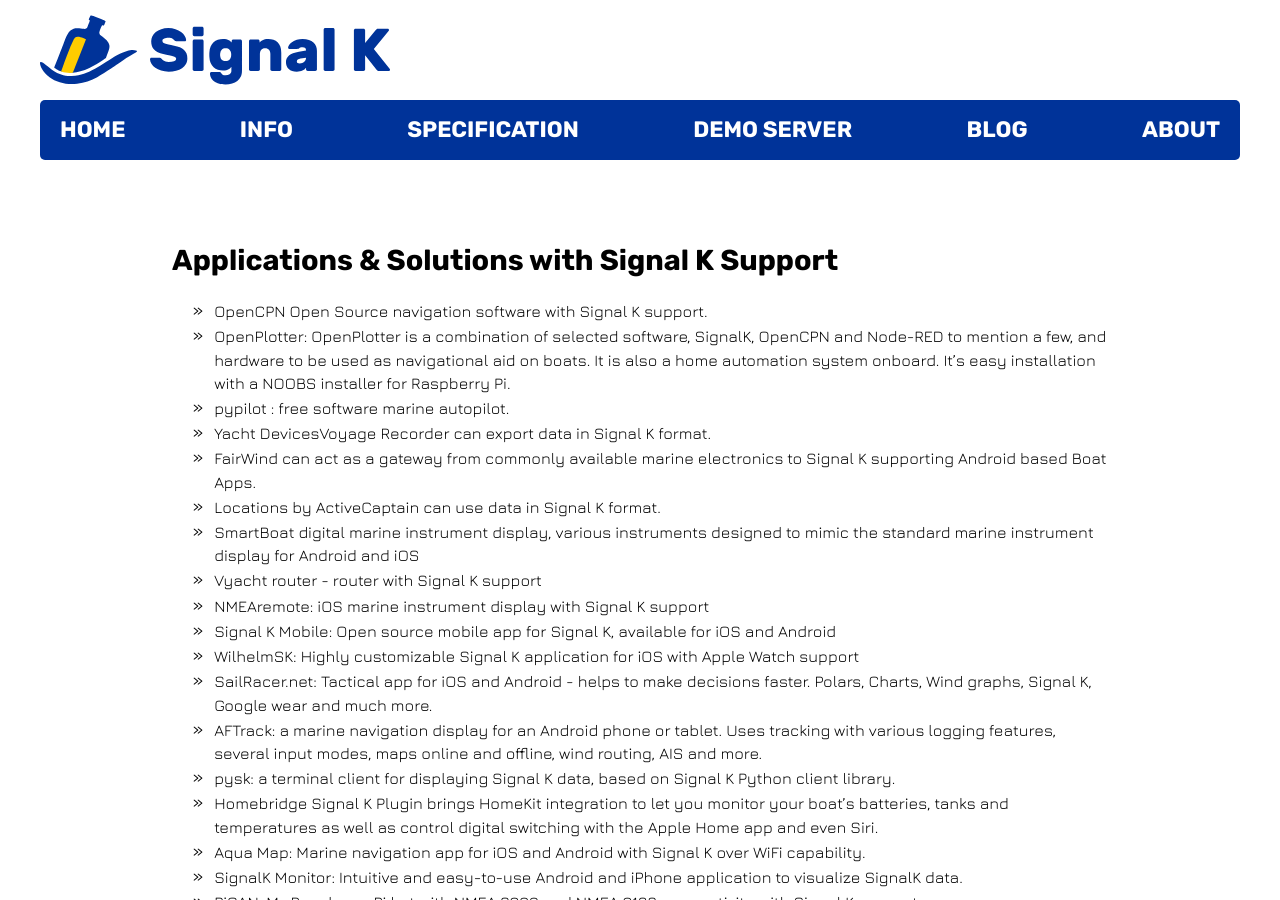
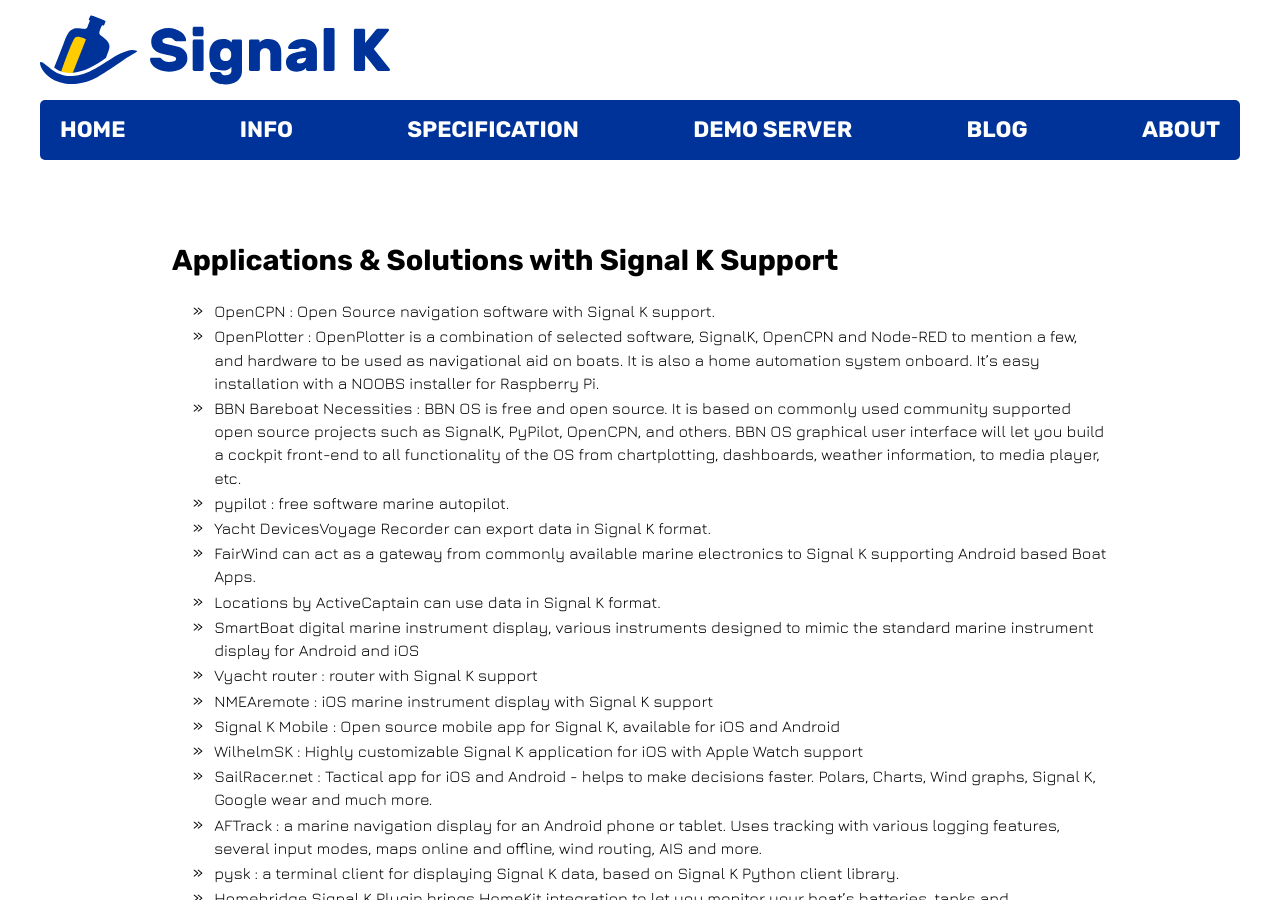
Before and after one commit to SignalK/signalk.github.io, a Jekyll site: the page built from solutions.md, in a window 1280 px wide and 900 px high. Built offline with Jekyll 4.4.1, drawn with Linux system fonts in a browser that asks for light colours; nearby versions of some CDN libraries.

Commit message:
Update solutions.md (#89)
Added BBN Bareboat Necessities OS to the list (below OpenPlotter)
Corrected some typo mistakes (spaces and ':' char)

```diff
--- a/solutions.md
+++ b/solutions.md
@@ -6,8 +6,9 @@
 
 ## {{page.title}} with Signal K Support
 
-- [OpenCPN](https://opencpn.org/) Open Source navigation software with Signal K support.
-- [OpenPlotter](https://openmarine.net/openplotter): OpenPlotter is a combination of selected software, SignalK, OpenCPN and Node-RED to mention a few, and hardware to be used as navigational aid on boats. It is also a home automation system onboard. It's easy installation with a NOOBS installer for Raspberry Pi.
+- [OpenCPN](https://opencpn.org/) : Open Source navigation software with Signal K support.
+- [OpenPlotter](https://openmarine.net/openplotter) : OpenPlotter is a combination of selected software, SignalK, OpenCPN and Node-RED to mention a few, and hardware to be used as navigational aid on boats. It is also a home automation system onboard. It's easy installation with a NOOBS installer for Raspberry Pi.
+- [BBN Bareboat Necessities](https://bareboat-necessities.github.io/) : BBN OS is free and open source. It is based on commonly used community supported open source projects such as SignalK, PyPilot, OpenCPN, and others. BBN OS graphical user interface will let you build a cockpit front-end to all functionality of the OS from chartplotting, dashboards, weather information, to media player, etc.
 - [pypilot](http://pypilot.org/) : free software marine autopilot.
 - [Yacht Devices](http://www.yachtd.com) [Voyage Recorder](http://www.yachtd.com/products/recorder.html) can export
   data in Signal K format.
@@ -15,15 +16,15 @@
   Signal&nbsp;K supporting Android based Boat Apps.
 - [Locations](https://activecaptain.com/locations/index.php) by [ActiveCaptain](https://activecaptain.com/index.php) can use data in Signal K format.
 - SmartBoat digital marine instrument display, various instruments designed to mimic the standard marine instrument display for [Android](https://play.google.com/store/apps/details?id=com.smartboatnetwork.smartboat) and [iOS](https://itunes.apple.com/us/app/smartboat/id1299526775)
-- [Vyacht router](http://vyacht.net/) - router with Signal K support
-- [NMEAremote](http://www.zapfware.de/en/products/nmearemote/): iOS marine instrument display with Signal K support
-- [Signal K Mobile](https://github.com/itemir/signalk-mobile): Open source mobile app for Signal K, available for iOS and Android
-- [WilhelmSK](https://itunes.apple.com/us/app/wilhelmsk/id1150499484?mt=8): Highly customizable Signal K application for iOS with Apple Watch support
-- [SailRacer.net](http://sailracer.net): Tactical app for iOS and Android - helps to make decisions faster. Polars, Charts, Wind graphs, Signal K, Google wear and much more.
-- [AFTrack](http://afischer-online.de/and/aftrack/): a marine navigation display for an Android phone or tablet. Uses tracking with various logging features, several input modes, maps online and offline, wind routing, AIS and more.
-- [pysk](https://github.com/ph1l/pysk): a terminal client for displaying Signal K data, based on [Signal K Python client library](https://github.com/ph1l/python-signalk-client).
+- [Vyacht router](http://vyacht.net/) : router with Signal K support
+- [NMEAremote](http://www.zapfware.de/en/products/nmearemote/) : iOS marine instrument display with Signal K support
+- [Signal K Mobile](https://github.com/itemir/signalk-mobile) : Open source mobile app for Signal K, available for iOS and Android
+- [WilhelmSK](https://itunes.apple.com/us/app/wilhelmsk/id1150499484?mt=8) : Highly customizable Signal K application for iOS with Apple Watch support
+- [SailRacer.net](http://sailracer.net) : Tactical app for iOS and Android - helps to make decisions faster. Polars, Charts, Wind graphs, Signal K, Google wear and much more.
+- [AFTrack](http://afischer-online.de/and/aftrack/) : a marine navigation display for an Android phone or tablet. Uses tracking with various logging features, several input modes, maps online and offline, wind routing, AIS and more.
+- [pysk](https://github.com/ph1l/pysk) : a terminal client for displaying Signal K data, based on [Signal K Python client library](https://github.com/ph1l/python-signalk-client).
 - [Homebridge Signal K Plugin](https://www.npmjs.com/package/homebridge-signalk) brings [HomeKit](https://www.apple.com/ios/home/) integration to let you monitor your boat's batteries, tanks and temperatures as well as control digital switching with the Apple Home app and even Siri.
-- [Aqua Map](http://www.globalaquamaps.com): Marine navigation app for iOS and Android with Signal K over WiFi capability.
+- [Aqua Map](http://www.globalaquamaps.com) : Marine navigation app for iOS and Android with Signal K over WiFi capability.
 - [SignalK Monitor](https://www.youtube.com/watch?v=X8VbkD8WYV8): Intuitive and easy-to-use [Android](https://play.google.com/store/apps/details?id=com.belmille.signalkflutter) and [iPhone](https://apps.apple.com/fi/app/signalk-monitor/id1534189860) application to visualize SignalK data.
 - [PiCAN-M](http://skpang.co.uk/catalog/picanm-with-nmea-0183-and-nmea-2000-connection-3a-smps-p-1599.html) : Raspberry Pi hat with NMEA 2000 and NMEA 0183 connectivity with Signal K support.
 - [AngelNav](https://www.angelnav.co.uk/) : Navigation app for iPad and iPhone. Learn more at [angelnav.co.uk](https://www.angelnav.co.uk/).
```
